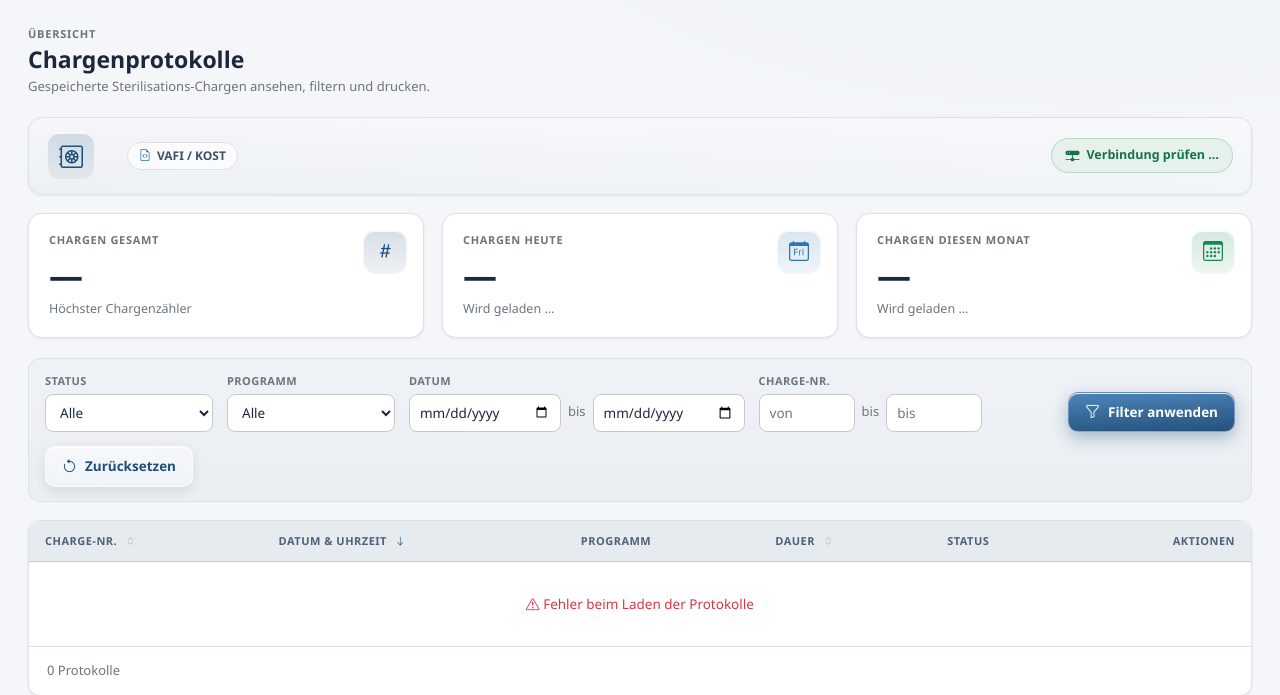
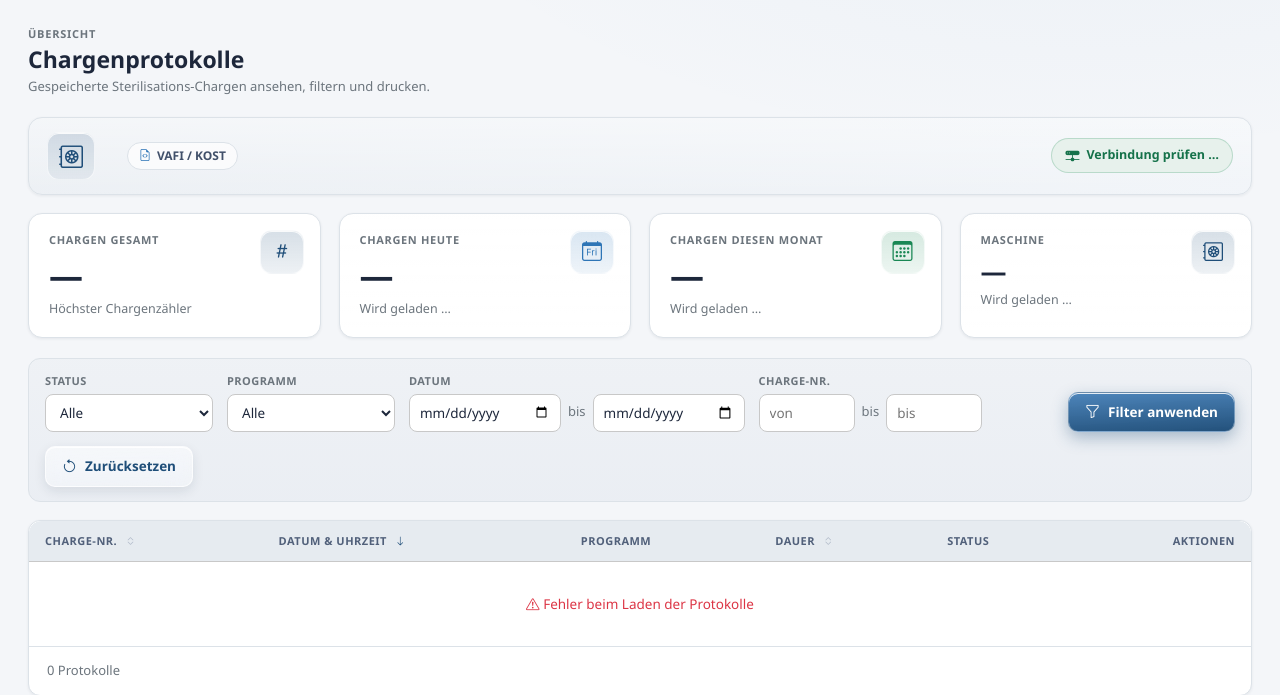
Before and after one commit to glanderthomas-1478/claude-workspace-docupi-sol-, a Python web app: template src/docucontrol/templates/dashboard.html in a window 1280 px wide. Shown: the part 110-805 px from the top of the page. Run offline with Jinja, Linux system fonts and the light colour scheme; the template is opened without the code that fills it, so the values that code supplies are empty.

Commit message:
Dashboard: Maschinen-Info-Kachel in Stat-Reihe
Zeigt Maschinennummer und Maschinenname (aus /api/machine/config)
als viertes Stat-Feld neben den Chargen-Kacheln.

Co-Authored-By: Claude Sonnet 4.6 <noreply@anthropic.com>

```diff
--- a/src/docucontrol/templates/dashboard.html
+++ b/src/docucontrol/templates/dashboard.html
@@ -58,7 +58,7 @@
 </div>
 
 <!-- Stat-Karten -->
-<div class="stat-row" id="statRow">
+<div class="stat-row mon" id="statRow">
     <div class="stat">
         <div class="icon-tile navy"><i class="bi bi-hash"></i></div>
         <div class="label">Chargen gesamt</div>
@@ -76,6 +76,12 @@
         <div class="label">Chargen diesen Monat</div>
         <div class="big" id="monthCount">—</div>
         <div class="sub" id="monthSub">Wird geladen …</div>
+    </div>
+    <div class="stat">
+        <div class="icon-tile navy"><i class="bi bi-safe2"></i></div>
+        <div class="label">Maschine</div>
+        <div class="big" id="machineNrBig" style="font-size:26px">—</div>
+        <div class="sub" id="machineNameSub">Wird geladen …</div>
     </div>
 </div>
 
@@ -208,6 +214,18 @@
                         document.getElementById('totalCount').textContent = (d.total || 0).toLocaleString('de-DE');
                     }).catch(function() {});
             });
+    }
+
+    // ── Maschinen-Info ────────────────────────────────────────────────────
+
+    function loadMachineInfo() {
+        fetch('/api/machine/config')
+            .then(function(r) { return r.json(); })
+            .then(function(d) {
+                document.getElementById('machineNrBig').textContent = d.machine_nr || '—';
+                document.getElementById('machineNameSub').textContent = d.name || 'Kein Name hinterlegt';
+            })
+            .catch(function() {});
     }
 
     // ── Machine-Status ────────────────────────────────────────────────────
@@ -503,6 +521,7 @@
 
     loadStats();
     loadPrograms();
+    loadMachineInfo();
     loadPrinterStatus().then(function() { loadProtocols(1); });
     updateMachineStatus();
 
```
